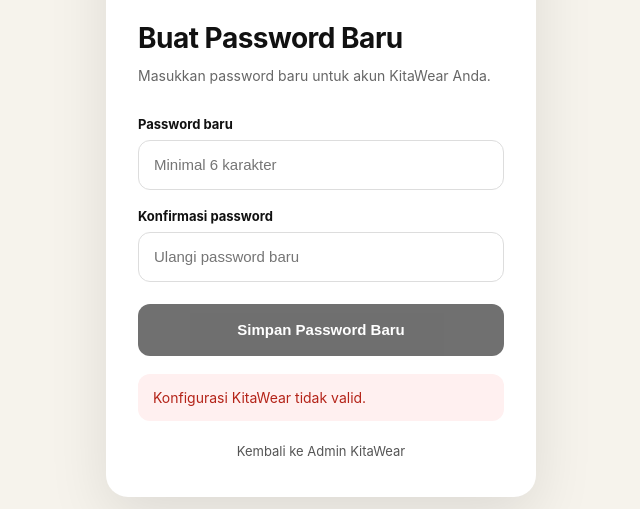
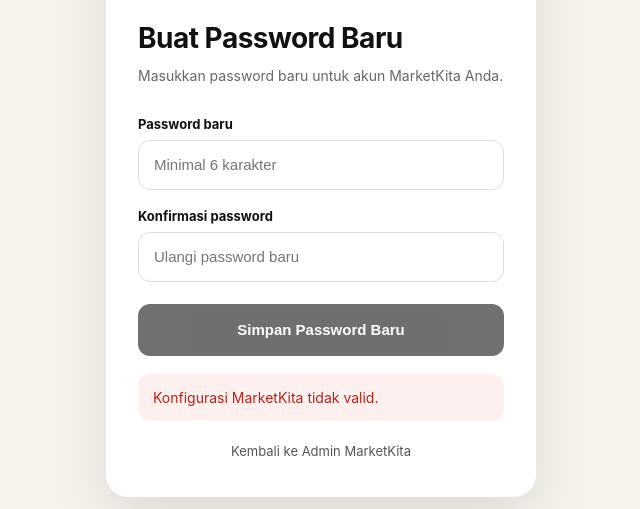
Before and after one commit to pejuangkeras-dev/KitaWear, a website: page reset-password.html in a window 1280 px wide. Shown: the part 196-705 px from the top of the page, 319-959 px from the left. Drawn offline with nearby package versions, Linux system fonts and the light colour scheme; no server answers.

Commit message:
Rebrand KitaWear to MarketKita

```diff
--- a/reset-password.html
+++ b/reset-password.html
@@ -3,7 +3,7 @@
 <head>
   <meta charset="UTF-8">
   <meta name="viewport" content="width=device-width, initial-scale=1.0">
-  <title>Reset Password — KitaWear</title>
+  <title>Reset Password — MarketKita</title>
 
   <script src="https://cdn.jsdelivr.net/npm/@supabase/supabase-js@2"></script>
 
@@ -156,7 +156,7 @@
     <h1>Buat Password Baru</h1>
 
     <p class="subtitle">
-      Masukkan password baru untuk akun KitaWear Anda.
+      Masukkan password baru untuk akun MarketKita Anda.
     </p>
 
     <div id="loading" class="loading">
@@ -203,7 +203,7 @@
     <a
       class="back"
       href="/admin">
-      Kembali ke Admin KitaWear
+      Kembali ke Admin MarketKita
     </a>
 
   </main>
@@ -267,7 +267,7 @@
       } catch {
 
         throw new Error(
-          "Konfigurasi KitaWear tidak valid."
+          "Konfigurasi MarketKita tidak valid."
         );
 
       }
@@ -586,7 +586,7 @@
 
 
           showMessage(
-            "Password berhasil diperbarui. Silakan masuk kembali ke Admin KitaWear.",
+            "Password berhasil diperbarui. Silakan masuk kembali ke Admin MarketKita.",
             "success"
           );
 
```
